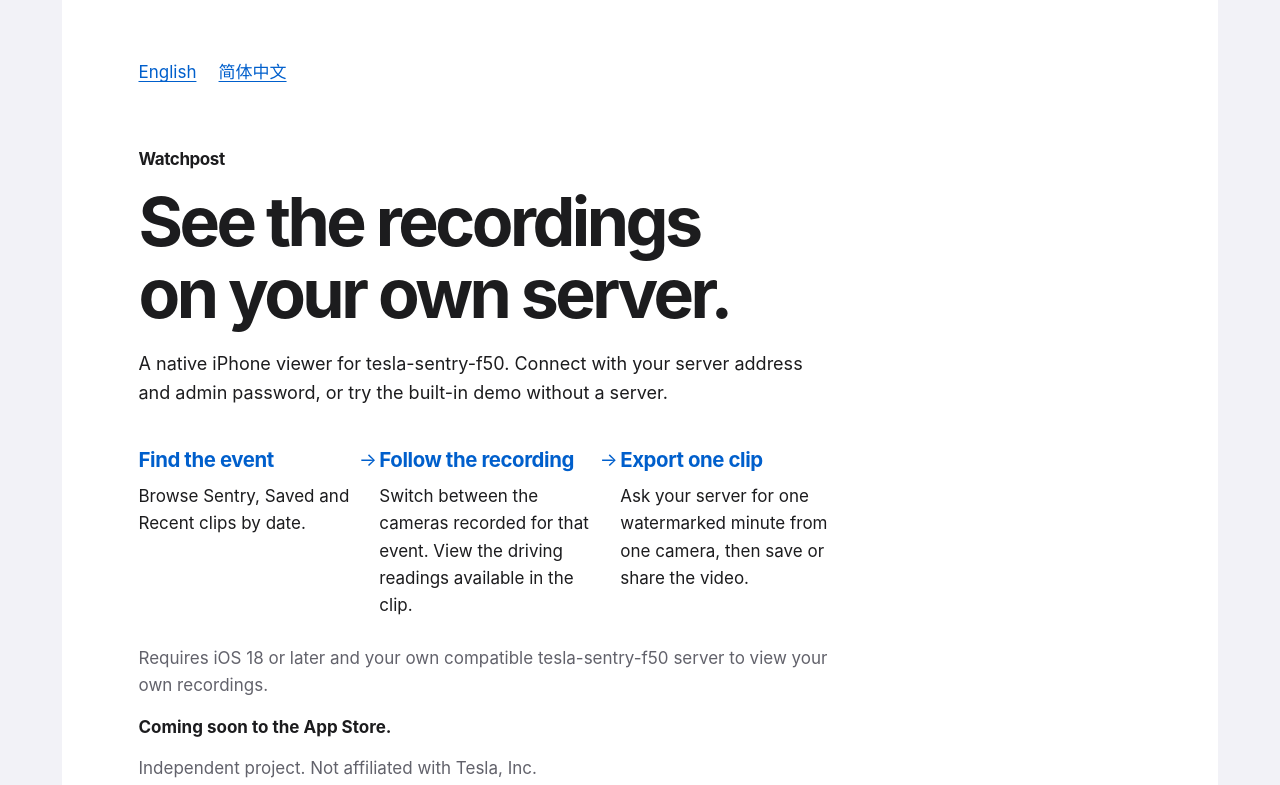
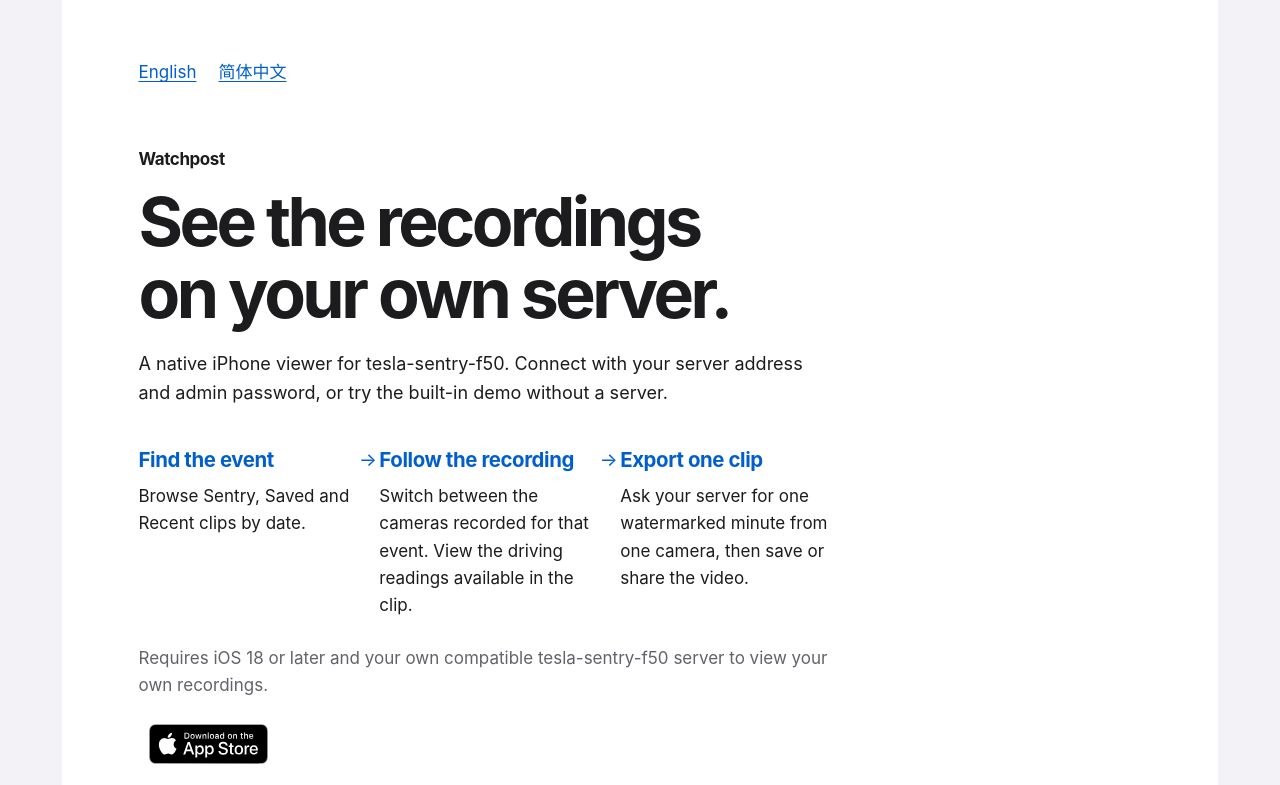
Before and after one commit to jakezai250808-sudo/tesla-sentry-ios, a plain HTML site: page web/dist/index.html in a window 1280 px wide. Shown: the top 785 px of the page. Drawn offline with Linux system fonts and the light colour scheme.

Commit message:
Link the landing page to the live App Store listing
Co-authored-by: AirBuild <315705251+airbuild[bot]@users.noreply.github.com>

```diff
--- a/web/dist/assets/styles.css
+++ b/web/dist/assets/styles.css
@@ -105,6 +105,8 @@ h2 {
 .requirements, .disclaimer, .policy-meta, .copyright { color: var(--muted); }
 .requirements { margin-block-end: 0.85rem; }
 .availability { margin-block-end: 0.85rem; font-weight: 650; }
+.app-store-badge { padding: 10px; }
+.app-store-badge img { display: block; block-size: 40px; inline-size: auto; }
 .disclaimer { margin-block-end: 0; }
 .site-footer { margin-block-start: 2rem; }
 .copyright { margin-block-end: 0.25rem; overflow-wrap: anywhere; }
--- a/web/dist/index.html
+++ b/web/dist/index.html
@@ -40,7 +40,7 @@
 </div>
 </section>
 <p class="requirements">需要 iOS 18 或更高版本；查看自己的服务器录像需自备兼容的 tesla-sentry-f50 服务器。</p>
-<p class="availability">即将登陆 App Store。</p>
+<p class="availability"><a class="app-store-badge" href="https://apps.apple.com/us/app/id6838746594" aria-label="在 App Store 下载 Watchpost"><img src="assets/download-on-the-app-store.svg" alt="" height="40"></a></p>
 <p class="disclaimer">独立项目，与 Tesla, Inc. 无关联。</p>
 <footer class="site-footer">
 <p class="copyright">© <span data-fact="publication-year">2026</span> <span data-fact="operator">杭州余杭艾闪饰品店</span>。</p>
@@ -72,7 +72,7 @@
 </div>
 </section>
 <p class="requirements">Requires iOS 18 or later and your own compatible tesla-sentry-f50 server to view your own recordings.</p>
-<p class="availability">Coming soon to the App Store.</p>
+<p class="availability"><a class="app-store-badge" href="https://apps.apple.com/us/app/id6838746594" aria-label="Download Watchpost on the App Store"><img src="assets/download-on-the-app-store.svg" alt="" height="40"></a></p>
 <p class="disclaimer">Independent project. Not affiliated with Tesla, Inc.</p>
 <footer class="site-footer">
 <p class="copyright">© <span data-fact="publication-year">2026</span> <span data-fact="operator">杭州余杭艾闪饰品店</span>.</p>
```
Also changed, not shown: web/dist/assets/download-on-the-app-store.svg (added).
